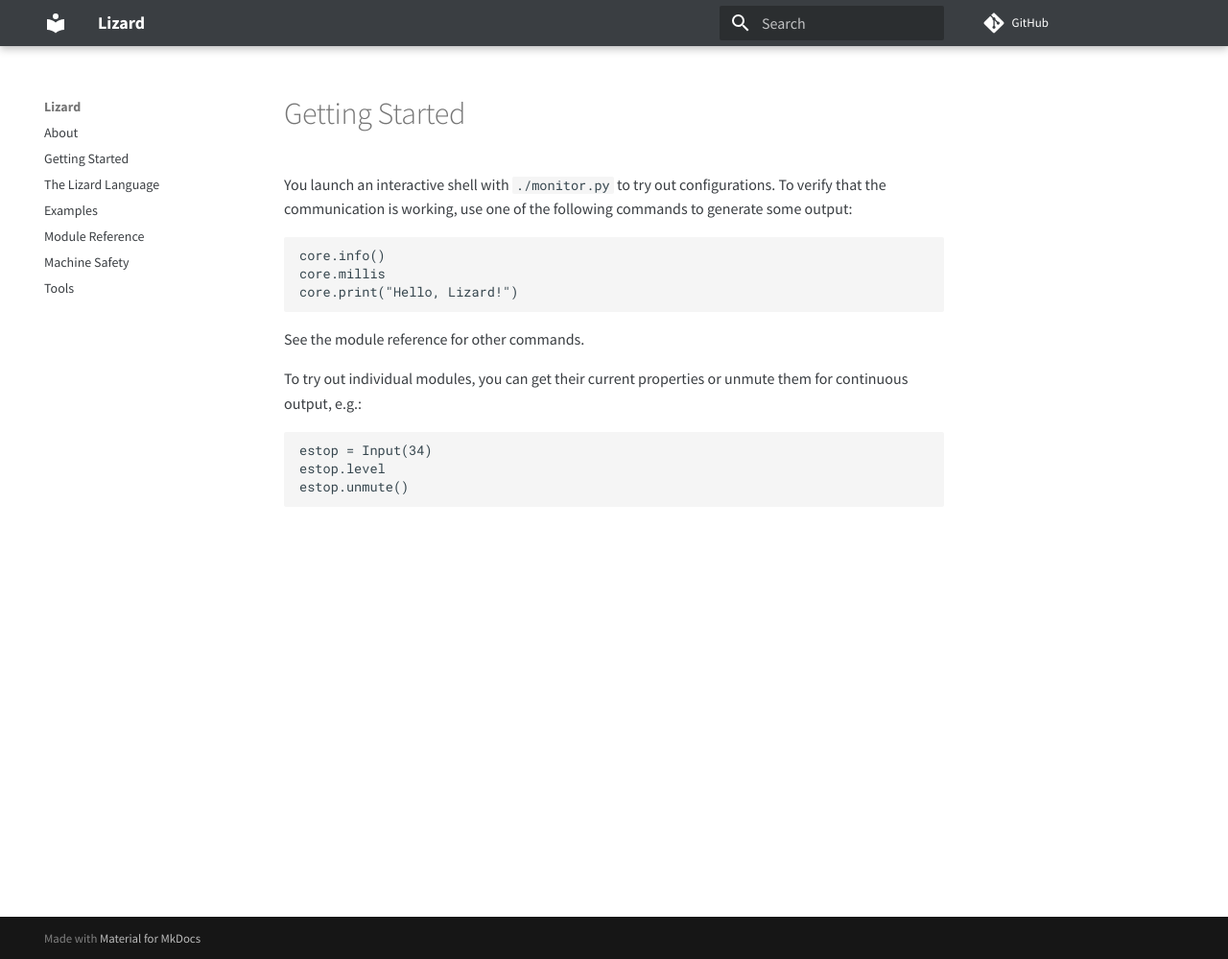
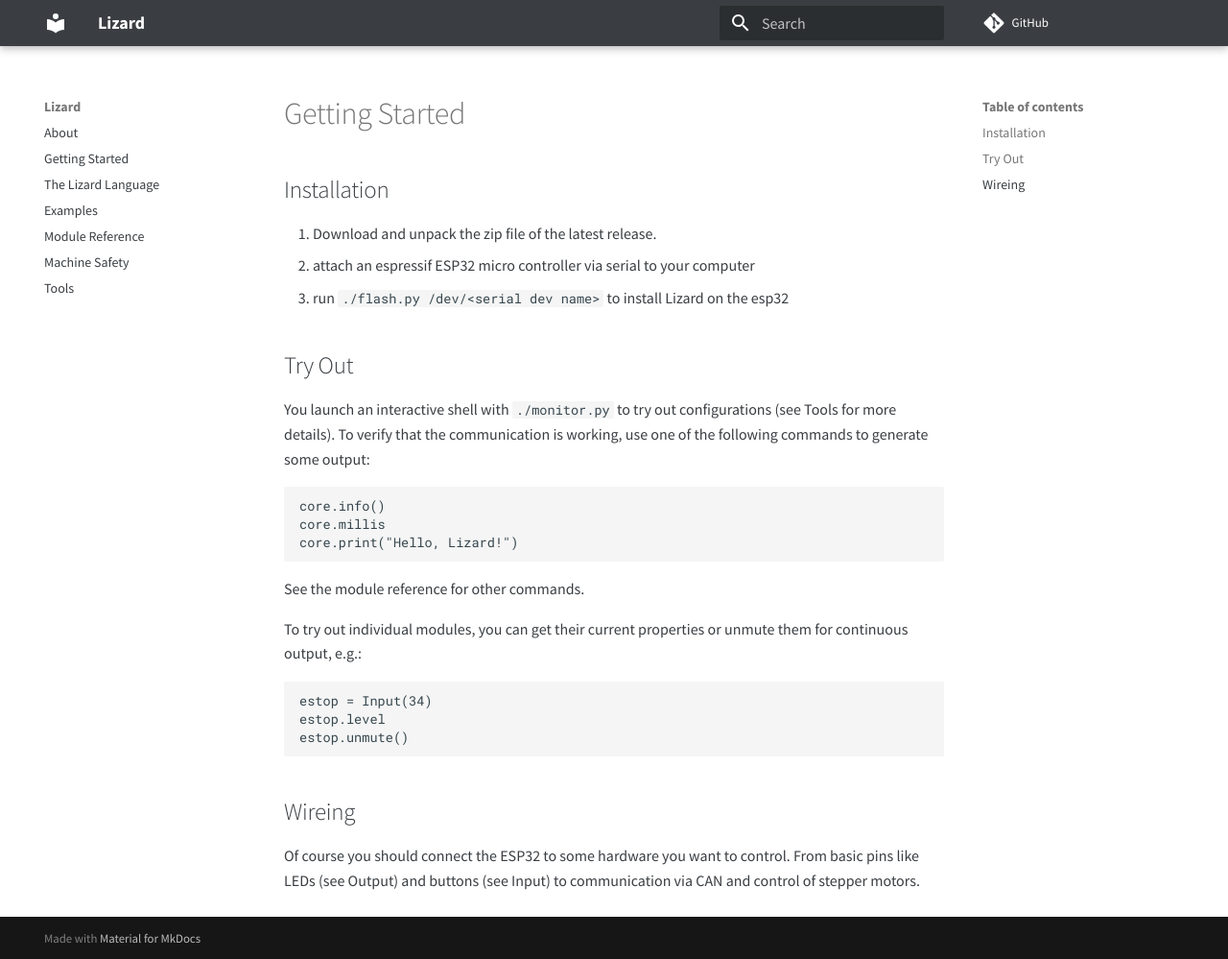
Before and after one commit to zauberzeug/lizard, an MkDocs documentation site: the page built from docs/getting_started.md, in a window 1280 px wide and 999 px high. Shown: the whole window at 96% size. Built offline with MkDocs 1.6.1 and Material for MkDocs 9.7.7, drawn with Linux system fonts in a browser that asks for light colours; comment, search, counter and statistics services are not loaded.

Commit message:
about installation and wiring

```diff
--- a/docs/getting_started.md
+++ b/docs/getting_started.md
@@ -1,6 +1,14 @@
 # Getting Started
 
-You launch an interactive shell with `./monitor.py` to try out configurations.
+## Installation
+
+1. Download and unpack the zip file of the [latest release](https://github.com/zauberzeug/lizard/releases).
+2. attach an espressif ESP32 micro controller via serial to your computer
+3. run `./flash.py /dev/<serial dev name>` to install Lizard on the esp32
+
+## Try Out
+
+You launch an interactive shell with `./monitor.py` to try out configurations (see [Tools](tools.md#serial-monitor) for more details).
 To verify that the communication is working, use one of the following commands to generate some output:
 
     core.info()
@@ -14,3 +22,9 @@
     estop = Input(34)
     estop.level
     estop.unmute()
+
+## Wireing
+
+Of course you should connect the ESP32 to some hardware you want to control.
+From basic pins like LEDs (see [Output](module_reference.md#output)) and buttons (see [Input](module_reference.md#input))
+to communication via [CAN](module_reference.md#can-interface) and control of [stepper motors](module_reference.md#stepper-motor).
```
